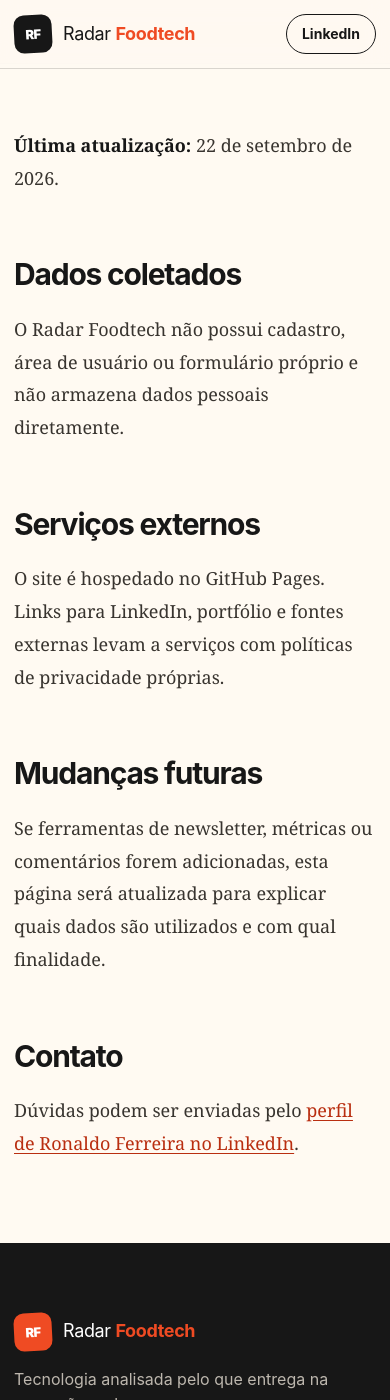
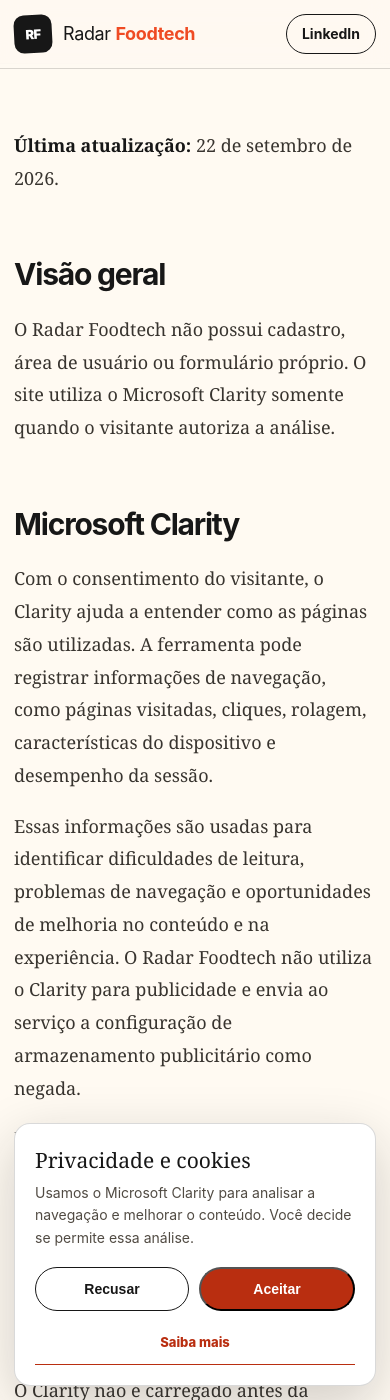
Before and after one commit to inforf/radar-foodtech, a Jekyll site: the page built from privacidade.md, in a window 390 px wide and 1400 px high, scrolled down 363 px. Built offline with Jekyll 4.4.1, drawn with Linux system fonts in a browser that asks for light colours; some of the changed text lies outside the part shown.

Commit message:
Organiza templates e adiciona Clarity com consentimento

```diff
--- /dev/null
+++ b/_includes/footer.html
@@ -0,0 +1,28 @@
+<footer class="site-footer">
+  <div class="container footer-grid">
+    <div>
+      <a class="brand brand-footer" href="{{ '/' | relative_url }}">
+        <span class="brand-mark" aria-hidden="true">RF</span>
+        <span>Radar <strong>Foodtech</strong></span>
+      </a>
+      <p>Tecnologia analisada pelo que entrega na operação real.</p>
+    </div>
+    <div class="footer-links">
+      <a href="{{ '/sobre/' | relative_url }}">Sobre</a>
+      <a href="{{ '/privacidade/' | relative_url }}">Privacidade</a>
+      <a href="{{ '/feed.xml' | relative_url }}">RSS</a>
+      <a href="https://inforf.github.io" target="_blank" rel="noopener">Portfólio de QA</a>
+    </div>
+  </div>
+  <div class="container footer-bottom">
+    <div>
+      <span>© {{ site.time | date: '%Y' }} Ronaldo Ferreira</span>
+      <span aria-hidden="true"> · </span>
+      <span>Publicado com GitHub Pages</span>
+    </div>
+    <p class="privacy-summary">
+      O site usa Microsoft Clarity somente com sua autorização.
+      <button type="button" class="privacy-settings" data-open-privacy>Privacidade e cookies</button>
+    </p>
+  </div>
+</footer>
--- /dev/null
+++ b/_includes/header.html
@@ -0,0 +1,13 @@
+<header class="site-header">
+  <div class="container nav-wrap">
+    <a class="brand" href="{{ '/' | relative_url }}" aria-label="Radar Foodtech — início">
+      <span class="brand-mark" aria-hidden="true">RF</span>
+      <span>Radar <strong>Foodtech</strong></span>
+    </a>
+    <nav aria-label="Navegação principal">
+      <a href="{{ '/' | relative_url }}">Início</a>
+      <a href="{{ '/sobre/' | relative_url }}">Sobre</a>
+      <a class="nav-cta" href="https://www.linkedin.com/in/ronaldo-ferreira-qa" target="_blank" rel="noopener">LinkedIn</a>
+    </nav>
+  </div>
+</header>
--- /dev/null
+++ b/_includes/privacy-controls.html
@@ -0,0 +1,26 @@
+<section class="privacy-panel" role="dialog" aria-modal="true" aria-labelledby="privacy-title" hidden>
+  <div class="privacy-card">
+    <button type="button" class="privacy-close" aria-label="Fechar preferências de privacidade" data-close-privacy>×</button>
+    <span class="eyebrow">Privacidade</span>
+    <h2 id="privacy-title">Privacidade e cookies</h2>
+    <p>O Radar Foodtech utiliza o Microsoft Clarity para entender a navegação, identificar dificuldades e melhorar a experiência.</p>
+    <p>A análise só é ativada quando você autoriza. Cookies publicitários permanecem desativados.</p>
+    <div class="privacy-actions">
+      <button type="button" class="button privacy-secondary" data-consent="rejected">Recusar análise</button>
+      <button type="button" class="button" data-consent="accepted">Aceitar análise</button>
+    </div>
+    <a class="privacy-policy-link" href="{{ '/privacidade/' | relative_url }}">Ler a política de privacidade →</a>
+  </div>
+</section>
+
+<aside class="cookie-banner" aria-label="Preferências de privacidade" hidden>
+  <div>
+    <strong>Privacidade e cookies</strong>
+    <p>Usamos o Microsoft Clarity para analisar a navegação e melhorar o conteúdo. Você decide se permite essa análise.</p>
+  </div>
+  <div class="cookie-actions">
+    <button type="button" class="button privacy-secondary" data-consent="rejected">Recusar</button>
+    <button type="button" class="button" data-consent="accepted">Aceitar</button>
+    <button type="button" class="cookie-details" data-open-privacy>Saiba mais</button>
+  </div>
+</aside>
--- a/_layouts/default.html
+++ b/_layouts/default.html
@@ -6,6 +6,8 @@
     <title>{% if page.title %}{{ page.title }} · {% endif %}{{ site.title }}</title>
     <meta name="description" content="{{ page.description | default: site.description | strip_html | escape }}">
     <meta name="theme-color" content="#151515">
+    <meta name="referrer" content="strict-origin-when-cross-origin">
+    <meta http-equiv="Content-Security-Policy" content="default-src 'self'; base-uri 'self'; object-src 'none'; form-action 'self'; frame-src 'none'; script-src 'self' https://www.clarity.ms; style-src 'self'; img-src 'self' data: https://*.clarity.ms https://*.bing.com; connect-src 'self' https://*.clarity.ms https://*.bing.com; font-src 'self'; upgrade-insecure-requests">
     <meta property="og:type" content="{% if page.layout == 'post' %}article{% else %}website{% endif %}">
     <meta property="og:title" content="{{ page.title | default: site.title | escape }}">
     <meta property="og:description" content="{{ page.description | default: site.description | strip_html | escape }}">
@@ -14,45 +16,15 @@
     <link rel="alternate" type="application/rss+xml" title="{{ site.title }}" href="{{ '/feed.xml' | absolute_url }}">
     <link rel="icon" href="{{ '/assets/img/favicon.svg' | relative_url }}" type="image/svg+xml">
     <link rel="stylesheet" href="{{ '/assets/css/style.css' | relative_url }}">
+    <script src="{{ '/assets/js/global.js' | relative_url }}" defer></script>
   </head>
   <body>
     <a class="skip-link" href="#conteudo">Ir para o conteúdo</a>
-    <header class="site-header">
-      <div class="container nav-wrap">
-        <a class="brand" href="{{ '/' | relative_url }}" aria-label="Radar Foodtech — início">
-          <span class="brand-mark" aria-hidden="true">RF</span>
-          <span>Radar <strong>Foodtech</strong></span>
-        </a>
-        <nav aria-label="Navegação principal">
-          <a href="{{ '/' | relative_url }}">Início</a>
-          <a href="{{ '/sobre/' | relative_url }}">Sobre</a>
-          <a class="nav-cta" href="https://www.linkedin.com/in/ronaldo-ferreira-qa" target="_blank" rel="noopener">LinkedIn</a>
-        </nav>
-      </div>
-    </header>
+    {% include header.html %}
 
     <main id="conteudo">{{ content }}</main>
 
-    <footer class="site-footer">
-      <div class="container footer-grid">
-        <div>
-          <a class="brand brand-footer" href="{{ '/' | relative_url }}">
-            <span class="brand-mark" aria-hidden="true">RF</span>
-            <span>Radar <strong>Foodtech</strong></span>
-          </a>
-          <p>Tecnologia analisada pelo que entrega na operação real.</p>
-        </div>
-        <div class="footer-links">
-          <a href="{{ '/sobre/' | relative_url }}">Sobre</a>
-          <a href="{{ '/privacidade/' | relative_url }}">Privacidade</a>
-          <a href="{{ '/feed.xml' | relative_url }}">RSS</a>
-          <a href="https://inforf.github.io" target="_blank" rel="noopener">Portfólio de QA</a>
-        </div>
-      </div>
-      <div class="container footer-bottom">
-        <span>© {{ site.time | date: '%Y' }} Ronaldo Ferreira</span>
-        <span>Publicado com GitHub Pages</span>
-      </div>
-    </footer>
+    {% include footer.html %}
+    {% include privacy-controls.html %}
   </body>
 </html>
--- a/assets/css/style.css
+++ b/assets/css/style.css
@@ -12,6 +12,7 @@
 }
 
 * { box-sizing: border-box; }
+[hidden] { display: none !important; }
 html { scroll-behavior: smooth; }
 body {
   margin: 0;
@@ -145,6 +146,107 @@
 .footer-links { display: grid; grid-template-columns: repeat(2, auto); align-content: start; gap: 13px 34px; }
 .footer-links a { color: #ddd6cc; font-size: 14px; text-decoration: none; }
 .footer-bottom { display: flex; justify-content: space-between; margin-top: 55px; padding-top: 24px; border-top: 1px solid rgba(255,255,255,.15); color: #928c84; font-size: 12px; }
+.privacy-summary { max-width: 470px; margin: 0; text-align: right; }
+.privacy-settings, .cookie-details {
+  padding: 0;
+  border: 0;
+  border-bottom: 1px solid currentColor;
+  background: transparent;
+  color: inherit;
+  font: inherit;
+  cursor: pointer;
+}
+.privacy-settings { color: #f3ede4; }
+.privacy-settings:focus-visible,
+.cookie-details:focus-visible,
+.privacy-close:focus-visible {
+  outline: 3px solid #60a5fa;
+  outline-offset: 4px;
+}
+
+body.privacy-open { overflow: hidden; }
+.privacy-panel {
+  position: fixed;
+  inset: 0;
+  z-index: 100;
+  display: grid;
+  place-items: center;
+  padding: 20px;
+  background: rgba(23, 23, 23, .72);
+  backdrop-filter: blur(6px);
+}
+.privacy-card {
+  position: relative;
+  width: min(100%, 620px);
+  max-height: min(760px, calc(100vh - 40px));
+  overflow-y: auto;
+  padding: 42px;
+  border: 1px solid var(--line);
+  border-radius: var(--radius);
+  background: var(--paper-2);
+  box-shadow: 0 24px 80px rgba(0, 0, 0, .35);
+}
+.privacy-card h2 {
+  margin: 12px 45px 18px 0;
+  font-family: Georgia, serif;
+  font-size: clamp(32px, 5vw, 46px);
+  font-weight: 500;
+  line-height: 1.05;
+  letter-spacing: -.035em;
+}
+.privacy-card p { color: #514b43; }
+.privacy-close {
+  position: absolute;
+  top: 18px;
+  right: 20px;
+  display: grid;
+  place-items: center;
+  width: 42px;
+  height: 42px;
+  border: 1px solid var(--line);
+  border-radius: 50%;
+  background: white;
+  color: var(--ink);
+  font-size: 28px;
+  line-height: 1;
+  cursor: pointer;
+}
+.privacy-actions { display: flex; flex-wrap: wrap; gap: 12px; margin: 28px 0 22px; }
+.privacy-secondary {
+  border: 1px solid var(--ink);
+  background: white;
+  color: var(--ink);
+}
+.privacy-secondary:hover {
+  border-color: var(--ink);
+  background: var(--paper);
+  color: var(--ink);
+}
+.privacy-policy-link { color: var(--accent-dark); font-weight: 800; text-underline-offset: 4px; }
+
+.cookie-banner {
+  position: fixed;
+  right: 22px;
+  bottom: 22px;
+  left: 22px;
+  z-index: 80;
+  display: flex;
+  align-items: center;
+  justify-content: space-between;
+  gap: 30px;
+  width: min(calc(100% - 44px), 1080px);
+  margin-inline: auto;
+  padding: 22px 24px;
+  border: 1px solid var(--line);
+  border-radius: 16px;
+  background: white;
+  box-shadow: 0 18px 55px rgba(23, 23, 23, .2);
+}
+.cookie-banner strong { font-family: Georgia, serif; font-size: 21px; font-weight: 500; }
+.cookie-banner p { max-width: 650px; margin: 4px 0 0; color: #514b43; font-size: 14px; }
+.cookie-actions { display: flex; flex-shrink: 0; align-items: center; gap: 10px; }
+.cookie-actions .button { min-height: 44px; padding-inline: 17px; }
+.cookie-details { min-height: 44px; margin-left: 3px; color: var(--accent-dark); font-size: 13px; font-weight: 800; }
 
 @media (max-width: 900px) {
   .hero-grid { grid-template-columns: 1fr; min-height: auto; }
@@ -191,6 +293,14 @@
   .footer-grid { grid-template-columns: 1fr; gap: 35px; }
   .footer-links { grid-template-columns: 1fr 1fr; }
   .footer-bottom { flex-direction: column; gap: 7px; }
+  .privacy-summary { margin-top: 10px; text-align: left; }
+  .privacy-card { padding: 34px 22px 26px; }
+  .privacy-actions { align-items: stretch; flex-direction: column-reverse; }
+  .privacy-actions .button { width: 100%; }
+  .cookie-banner { right: 14px; bottom: 14px; left: 14px; align-items: stretch; flex-direction: column; gap: 18px; width: calc(100% - 28px); padding: 20px; }
+  .cookie-actions { align-items: stretch; flex-wrap: wrap; }
+  .cookie-actions .button { flex: 1; }
+  .cookie-details { flex-basis: 100%; margin: 0; }
 }
 
 @media (prefers-reduced-motion: reduce) {
--- /dev/null
+++ b/assets/js/global.js
@@ -0,0 +1,158 @@
+// Recursos globais: consentimento de privacidade e carregamento do Microsoft Clarity.
+(function () {
+  'use strict';
+
+  const CONSENT_KEY = 'radar-foodtech-clarity-consent';
+  const CLARITY_ID = 'ym3ipytmvs';
+
+  const cookieBanner = document.querySelector('.cookie-banner');
+  const privacyPanel = document.querySelector('.privacy-panel');
+  const privacyCard = document.querySelector('.privacy-card');
+  const openPrivacyButtons = document.querySelectorAll('[data-open-privacy]');
+  const closePrivacyButtons = document.querySelectorAll('[data-close-privacy]');
+  const consentButtons = document.querySelectorAll('[data-consent]');
+
+  let clarityLoaded = false;
+  let lastFocusedElement = null;
+
+  function readConsent() {
+    try {
+      return localStorage.getItem(CONSENT_KEY);
+    } catch (_error) {
+      return null;
+    }
+  }
+
+  function storeConsent(choice) {
+    try {
+      localStorage.setItem(CONSENT_KEY, choice);
+    } catch (_error) {
+      // Se o armazenamento estiver bloqueado, a escolha vale apenas nesta página.
+    }
+  }
+
+  function updateClarityConsent(analyticsStorage) {
+    if (typeof window.clarity !== 'function') return;
+
+    window.clarity('consentv2', {
+      ad_Storage: 'denied',
+      analytics_Storage: analyticsStorage
+    });
+  }
+
+  function loadClarity() {
+    if (clarityLoaded) {
+      updateClarityConsent('granted');
+      return;
+    }
+
+    clarityLoaded = true;
+
+    (function (c, l, a, r, i, t, y) {
+      c[a] = c[a] || function () {
+        (c[a].q = c[a].q || []).push(arguments);
+      };
+
+      t = l.createElement(r);
+      t.async = true;
+      t.src = 'https://www.clarity.ms/tag/' + i;
+
+      y = l.getElementsByTagName(r)[0];
+      y.parentNode.insertBefore(t, y);
+    })(window, document, 'clarity', 'script', CLARITY_ID);
+
+    updateClarityConsent('granted');
+  }
+
+  function openPrivacy() {
+    if (!privacyPanel) return;
+
+    lastFocusedElement = document.activeElement;
+    privacyPanel.hidden = false;
+    document.body.classList.add('privacy-open');
+
+    const closeButton = privacyPanel.querySelector('[data-close-privacy]');
+    if (closeButton) closeButton.focus();
+  }
+
+  function closePrivacy() {
+    if (!privacyPanel) return;
+
+    privacyPanel.hidden = true;
+    document.body.classList.remove('privacy-open');
+
+    if (lastFocusedElement && typeof lastFocusedElement.focus === 'function') {
+      lastFocusedElement.focus();
+    }
+  }
+
+  function applyConsent(choice) {
+    storeConsent(choice);
+
+    if (choice === 'accepted') {
+      loadClarity();
+    } else {
+      updateClarityConsent('denied');
+    }
+
+    if (cookieBanner) cookieBanner.hidden = true;
+    closePrivacy();
+  }
+
+  function trapFocus(event) {
+    if (event.key !== 'Tab' || !privacyPanel || privacyPanel.hidden || !privacyCard) return;
+
+    const focusable = Array.from(
+      privacyCard.querySelectorAll(
+        'a[href], button:not([disabled]), input:not([disabled]), select:not([disabled]), textarea:not([disabled]), [tabindex]:not([tabindex="-1"])'
+      )
+    );
+
+    if (!focusable.length) return;
+
+    const first = focusable[0];
+    const last = focusable[focusable.length - 1];
+
+    if (event.shiftKey && document.activeElement === first) {
+      event.preventDefault();
+      last.focus();
+    } else if (!event.shiftKey && document.activeElement === last) {
+      event.preventDefault();
+      first.focus();
+    }
+  }
+
+  openPrivacyButtons.forEach((button) => {
+    button.addEventListener('click', openPrivacy);
+  });
+
+  closePrivacyButtons.forEach((button) => {
+    button.addEventListener('click', closePrivacy);
+  });
+
+  consentButtons.forEach((button) => {
+    button.addEventListener('click', () => applyConsent(button.dataset.consent));
+  });
+
+  if (privacyPanel) {
+    privacyPanel.addEventListener('click', (event) => {
+      if (event.target === privacyPanel) closePrivacy();
+    });
+  }
+
+  document.addEventListener('keydown', (event) => {
+    if (event.key === 'Escape' && privacyPanel && !privacyPanel.hidden) {
+      closePrivacy();
+    }
+
+    trapFocus(event);
+  });
+
+  const savedConsent = readConsent();
+
+  if (savedConsent === 'accepted') {
+    loadClarity();
+  } else if (savedConsent !== 'rejected' && cookieBanner) {
+    cookieBanner.hidden = false;
+  }
+})();
--- a/privacidade.md
+++ b/privacidade.md
@@ -15,12 +15,25 @@
 <section class="page-content">
   <div class="container narrow prose">
     <p><strong>Última atualização:</strong> 22 de setembro de 2026.</p>
-    <h2>Dados coletados</h2>
-    <p>O Radar Foodtech não possui cadastro, área de usuário ou formulário próprio e não armazena dados pessoais diretamente.</p>
-    <h2>Serviços externos</h2>
-    <p>O site é hospedado no GitHub Pages. Links para LinkedIn, portfólio e fontes externas levam a serviços com políticas de privacidade próprias.</p>
-    <h2>Mudanças futuras</h2>
-    <p>Se ferramentas de newsletter, métricas ou comentários forem adicionadas, esta página será atualizada para explicar quais dados são utilizados e com qual finalidade.</p>
+    <h2>Visão geral</h2>
+    <p>O Radar Foodtech não possui cadastro, área de usuário ou formulário próprio. O site utiliza o Microsoft Clarity somente quando o visitante autoriza a análise.</p>
+
+    <h2>Microsoft Clarity</h2>
+    <p>Com o consentimento do visitante, o Clarity ajuda a entender como as páginas são utilizadas. A ferramenta pode registrar informações de navegação, como páginas visitadas, cliques, rolagem, características do dispositivo e desempenho da sessão.</p>
+    <p>Essas informações são usadas para identificar dificuldades de leitura, problemas de navegação e oportunidades de melhoria no conteúdo e na experiência. O Radar Foodtech não utiliza o Clarity para publicidade e envia ao serviço a configuração de armazenamento publicitário como negada.</p>
+    <p>Mais informações estão disponíveis na <a href="https://privacy.microsoft.com/pt-br/privacystatement" target="_blank" rel="noopener">Declaração de Privacidade da Microsoft</a> e na <a href="https://learn.microsoft.com/pt-br/clarity/" target="_blank" rel="noopener">documentação do Microsoft Clarity</a>.</p>
+
+    <h2>Consentimento e armazenamento</h2>
+    <p>O Clarity não é carregado antes da autorização. A escolha entre aceitar ou recusar fica armazenada localmente no navegador para que o site respeite a preferência nas próximas visitas.</p>
+    <p>O visitante pode mudar sua decisão a qualquer momento. Ao recusar depois de uma autorização anterior, o site comunica ao Clarity que os armazenamentos analítico e publicitário devem permanecer negados.</p>
+
+    <button type="button" class="button" data-open-privacy>Revisar minha preferência</button>
+
+    <h2>Hospedagem e links externos</h2>
+    <p>O site é hospedado no GitHub Pages. Links para LinkedIn, portfólio e fontes consultadas levam a serviços externos, que possuem políticas de privacidade próprias.</p>
+
+    <h2>Alterações desta política</h2>
+    <p>Se ferramentas de newsletter, comentários ou outros serviços forem adicionados, esta página será atualizada para explicar quais dados são utilizados e com qual finalidade.</p>
     <h2>Contato</h2>
     <p>Dúvidas podem ser enviadas pelo <a href="https://www.linkedin.com/in/ronaldo-ferreira-qa" target="_blank" rel="noopener">perfil de Ronaldo Ferreira no LinkedIn</a>.</p>
   </div>
```
Also changed, not shown: README.md.
